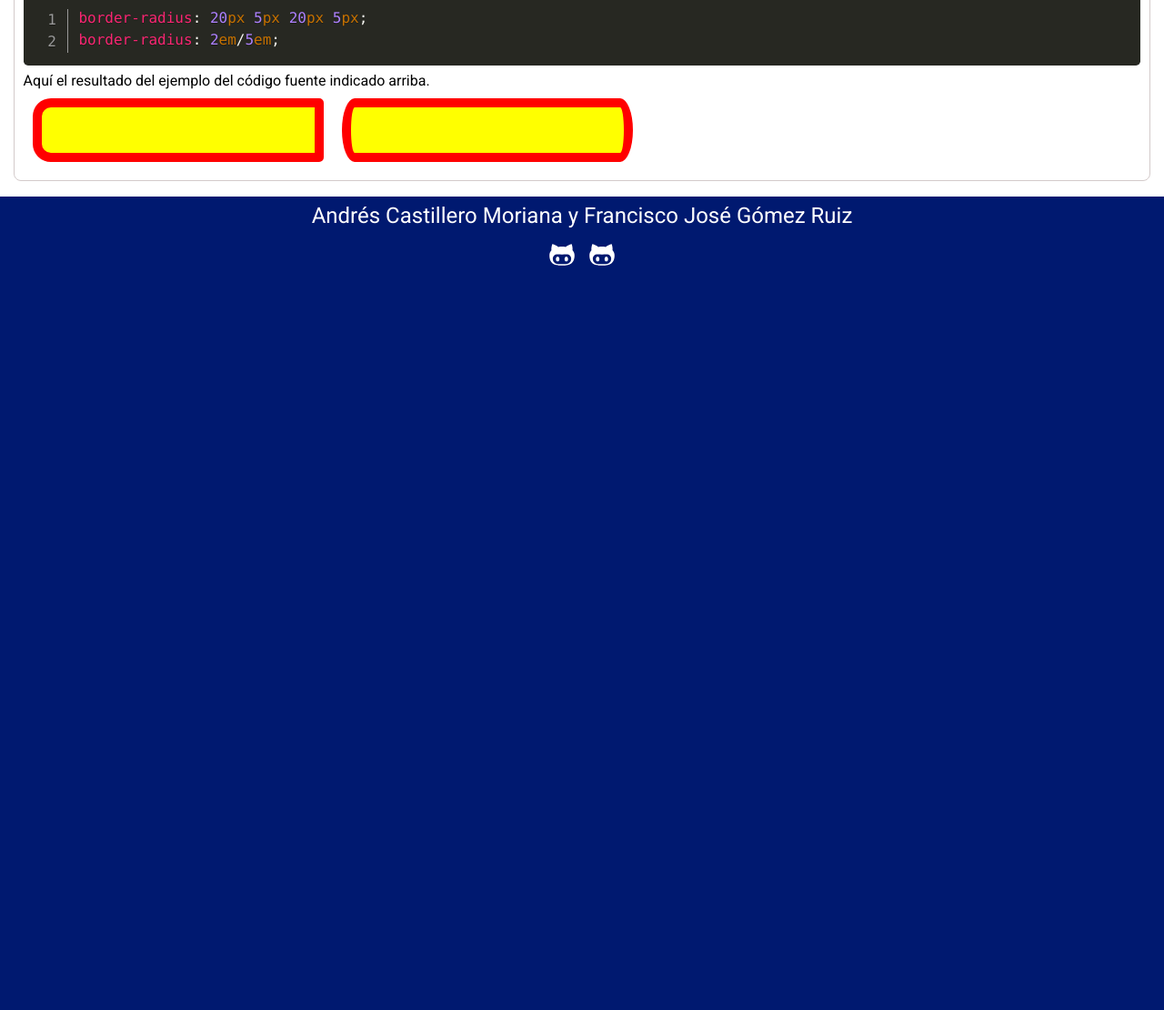
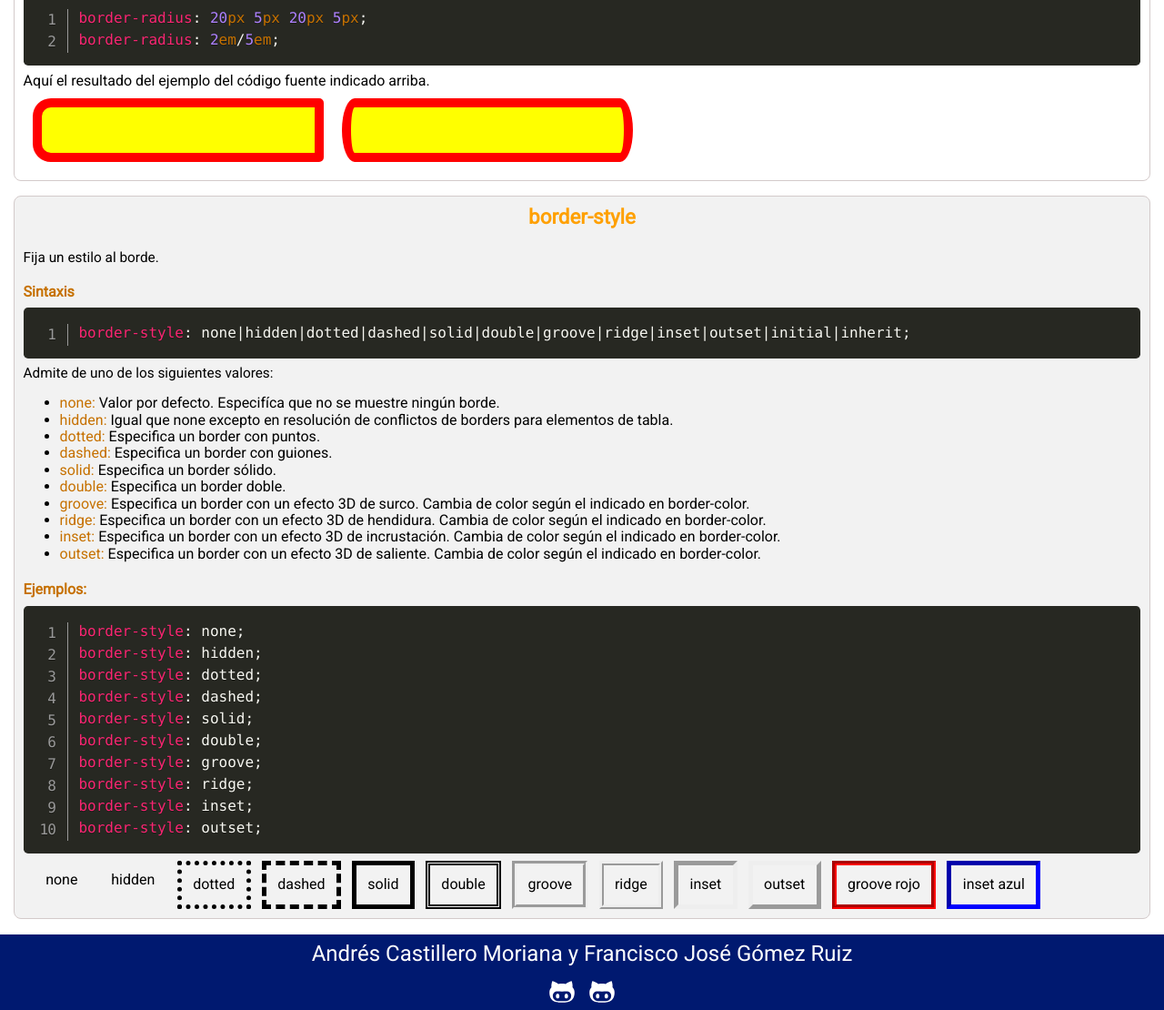
Before and after one commit to iesgrancapitan-diw-tarde/Tutorial_CSS3_2022-23, a plain HTML site: page Bordes.html in a window 1280 px wide. Shown: the part 1485-2595 px from the top of the page at 91% size. Before the commit the page ends 1785 px from the top, so only its background shows below. Drawn offline with Linux system fonts and the light colour scheme.

Commit message:
border-style terminado

```diff
--- a/Bordes.html
+++ b/Bordes.html
@@ -70,10 +70,14 @@ border-color: hsla(89, 43%, 51%, 0.3);</code></pre>
                 </div>
                 <p>También existen las propiedades <a
                         href="https://developer.mozilla.org/en-US/docs/Web/CSS/border-top-color"
-                        target="_blank"><code>border-top-color</code></a>, <a href="https://developer.mozilla.org/en-US/docs/Web/CSS/border-right-color"
-                        target="_blank"><code>border-right-color</code></a>, <a href="https://developer.mozilla.org/en-US/docs/Web/CSS/border-bottom-color"
-                        target="_blank"><code>border-bottom-color</code></a> y <a href="https://developer.mozilla.org/en-US/docs/Web/CSS/border-left-color"
-                        target="_blank"><code>border-left-color</code></a> que permiten definir el color de cada uno de los lados del borde individualmente.</p>
+                        target="_blank"><code>border-top-color</code></a>, <a
+                        href="https://developer.mozilla.org/en-US/docs/Web/CSS/border-right-color"
+                        target="_blank"><code>border-right-color</code></a>, <a
+                        href="https://developer.mozilla.org/en-US/docs/Web/CSS/border-bottom-color"
+                        target="_blank"><code>border-bottom-color</code></a> y <a
+                        href="https://developer.mozilla.org/en-US/docs/Web/CSS/border-left-color"
+                        target="_blank"><code>border-left-color</code></a> que permiten definir el color de cada uno de
+                    los lados del borde individualmente.</p>
             </article>
 
             <article>
@@ -103,13 +107,65 @@ border-radius: 2em/5em;</code></pre>
                     <div class="bordes_radiusEjemplo2"></div>
                 </div>
             </article>
+
+            <article>
+                <h3>border-style</h3>
+                <p>Fija un estilo al borde.</p>
+                <h4>Sintaxis</h4>
+                <pre
+                    class="line-numbers"><code class="language-css">border-style: none|hidden|dotted|dashed|solid|double|groove|ridge|inset|outset|initial|inherit;</code></pre>
+                <p>Admite de uno de los siguientes valores: </p>
+                <ul>
+                    <li><span>none:</span> Valor por defecto. Especifíca que no se muestre ningún borde.</li>
+                    <li><span>hidden:</span> Igual que none excepto en resolución de conflictos de borders para
+                        elementos de tabla.</li>
+                    <li><span>dotted:</span> Especifica un border con puntos.</li>
+                    <li><span>dashed:</span> Especifica un border con guiones.</li>
+                    <li><span>solid:</span> Especifica un border sólido.</li>
+                    <li><span>double:</span> Especifica un border doble.</li>
+                    <li><span>groove:</span> Especifica un border con un efecto 3D de surco. Cambia de color según el
+                        indicado en border-color.</li>
+                    <li><span>ridge:</span> Especifica un border con un efecto 3D de hendidura. Cambia de color según el
+                        indicado en border-color.</li>
+                    <li><span>inset:</span> Especifica un border con un efecto 3D de incrustación. Cambia de color según
+                        el indicado en border-color.</li>
+                    <li><span>outset:</span> Especifica un border con un efecto 3D de saliente. Cambia de color según el
+                        indicado en border-color.</li>
+                </ul>
+                <h4>Ejemplos:</h4>
+                <pre class="line-numbers"><code class="language-css">border-style: none;
+border-style: hidden;
+border-style: dotted;
+border-style: dashed;
+border-style: solid;
+border-style: double;
+border-style: groove;
+border-style: ridge;
+border-style: inset;
+border-style: outset;</code></pre>
+                <div class="bordes_radius">
+                    <div class="bordes_styleEjemplo1">none</div>
+                    <div class="bordes_styleEjemplo2">hidden</div>
+                    <div class="bordes_styleEjemplo3">dotted</div>
+                    <div class="bordes_styleEjemplo4">dashed</div>
+                    <div class="bordes_styleEjemplo5">solid</div>
+                    <div class="bordes_styleEjemplo6">double</div>
+                    <div class="bordes_styleEjemplo7">groove</div>
+                    <div class="bordes_styleEjemplo8">ridge</div>
+                    <div class="bordes_styleEjemplo9">inset</div>
+                    <div class="bordes_styleEjemplo10">outset</div>
+                    <div class="bordes_styleEjemplo11">groove rojo</div>
+                    <div class="bordes_styleEjemplo12">inset azul</div>
+                </div>
+            </article>
         </section>
     </main>
 
     <footer>
         <div>Andrés Castillero Moriana y Francisco José Gómez Ruiz</div>
-        <a href="https://github.com/a19camoan" class="social"><img src="icon/github.svg" alt="GitHub"></a>
-        <a href="https://github.com/frannn-secur" class="social"><img src="icon/github.svg" alt="GitHub"></a>
+        <a href="https://github.com/a19camoan" class="social"><img src="icon/github.svg" alt="GitHub Andrés"></a>
+        <a href="https://github.com/frannn-secur" class="social"><img src="icon/github.svg"
+                alt="GitHub Francisco José"></a>
     </footer>
 </body>
 
--- a/css/bordes.css
+++ b/css/bordes.css
@@ -44,3 +44,60 @@
 	border-radius: 2em/5em;
     margin:10px;
 }
+
+/** border_style **/
+[class^=bordes_style] {
+    border: 5px;
+    margin-left: 1%;
+    padding: 1%;
+}
+
+.bordes_styleEjemplo1 {
+    border-style: none;
+}
+
+.bordes_styleEjemplo2 {
+    border-style: hidden;
+}
+
+.bordes_styleEjemplo3 {
+    border-style: dotted;
+}
+
+.bordes_styleEjemplo4 {
+    border-style: dashed;
+}
+
+.bordes_styleEjemplo5 {
+    border-style: solid;
+}
+
+.bordes_styleEjemplo6 {
+    border-style: double;
+}
+
+.bordes_styleEjemplo7 {
+    border-style: groove;
+}
+
+.bordes_styleEjemplo8 {
+    border-style: ridge;
+}
+
+.bordes_styleEjemplo9 {
+    border-style: inset;
+}
+
+.bordes_styleEjemplo10 {
+    border-style: outset;
+}
+
+.bordes_styleEjemplo11 {
+    border-color: red;
+    border-style: groove;
+}
+
+.bordes_styleEjemplo12 {
+    border-color: blue;
+    border-style: inset;
+}
```
